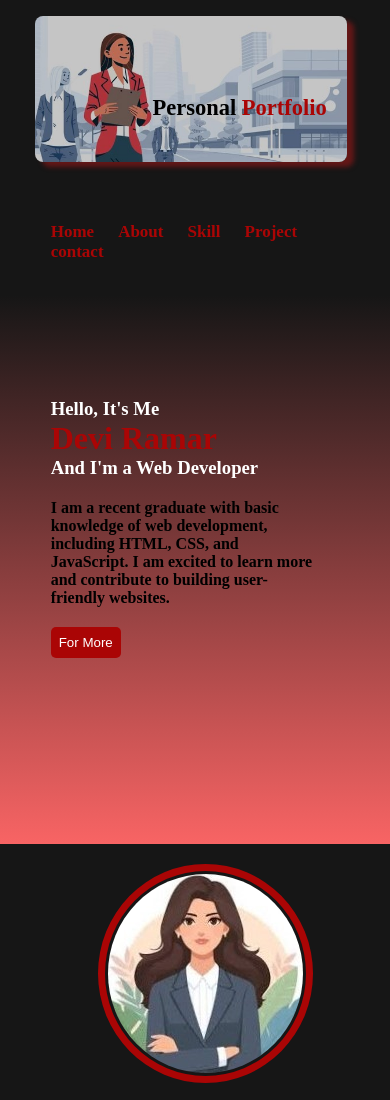
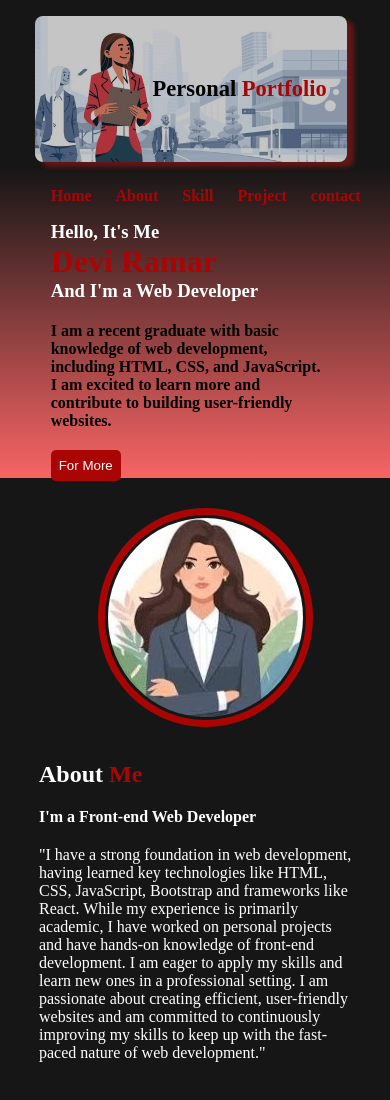
Before and after one commit to DeviRamar/portfolio, a plain HTML site: page index.html in a window 390 px wide. Shown: the top 1100 px of the page. Drawn offline with Linux system fonts and the light colour scheme.

Commit message:
second commit
mobile responcive

```diff
--- a/index.html
+++ b/index.html
@@ -61,7 +61,7 @@
       </div>
       <div id="skill">
         <h2 style="margin-bottom: 20px">SKILL</h2>
-        <div class="skil-text">
+        <div class="skill-text">
           <h3>HTML & CSS Fundamentals :</h3>
           <ul>
             <p>
--- a/style.css
+++ b/style.css
@@ -29,8 +29,8 @@
   } */
   .container {
     background-image: linear-gradient(180deg, #161616 35%, #f86464);
-    height: 100vh;
-    width: 100vw;
+    height: auto;
+    width: auto;
   }
 
   .img {
@@ -99,39 +99,49 @@
     .heading{
       font-size:15px;
       margin-left: 30%;
-      margin-top: 8%;
+      margin-top: -15%;
+    }.img{
+      margin-bottom: 80%;
     }
     .nav{
       padding: 0;
-      margin-top: 30%;
+      margin-top:25%;
     }
     .nav ul li{
       padding-left: 0;
       font-size: 16px;
     }
     .head{
-      margin: 20% 0 0 0;
+      margin: 5% 0 0 0;
       color: #fff;
-
+     }
+  }
+  /* @media screen and (min-width:996px){
+    .home-nav{
+      display: flex;
+      flex-direction: column;
     }
-  }
-  @media screen and (max-width:996px){
-    .img{
-      position: relative;
+    .heading{
+      font-size:20px;
+      margin-left: 40%;
+      margin-top: -2px;
+    }
+    .nav{
+      padding: 0;
+      margin-top: 30%;
+      justify-content: space-around;
     }
     .nav ul li{
-      padding-left: 0;
-      font-size: 17px;
-    }
-    .main{
-      position: absolute;
-      top: 8%;
+      padding: 30px 75px;
     }
     .head{
-      margin-right: 7px;
-      margin-top: 40%;
+      margin: 25% 0 0 20%;
+      color: #fff;
     }
-  }
+    .head p{
+      line-height: 23px;
+    }
+  } */
   @media screen and (max-width:1200px) {
     .nav ul li{
       padding-left: 0;
@@ -143,8 +153,6 @@
     justify-content: center;
     background-color: #161616;
     color: white;
-    width: 100vw;
-    height: 100vh;
   }
 
   #about,
@@ -152,8 +160,8 @@
   #contact {
     background-color: #161616;
     color: white;
-    width: 100vw;
-    height: 100vh;
+    width: auto;
+    height: auto;
   }
 
   .iconimg {
@@ -177,11 +185,11 @@
       justify-content: center;
 
     }
-    .about-text{
-      margin: 0 10%;
+    .about-text{ padding: 0 0 10% 10%;
+
     }
     .iconimg{
-      margin: 20px 25%;
+      margin: 30px 25%;
     }
   }
   #skill {
@@ -195,13 +203,16 @@
     color: #aa0505;
     margin: 15px 0;
   }
-
-  .skill-text {
-    margin-left: 80px;
-  }
   @media screen and (max-width:768px){
     #skill h3{
       margin: 5px 0;
+    }
+    #skill{
+      padding: 10px;
+    }
+    .skill-text li{
+      list-style: none;
+
     }
   }
   #contact {
@@ -217,7 +228,6 @@
     display: flex;
     justify-content: space-around;
     padding: 80px;
-    align-items: center;
   }
 
   .contact-text h3 {
@@ -229,9 +239,13 @@
     height: 50px;
     width: 50px;
   }
-  .con-con{display: flex;}
+  .con-con{
+    display: flex;
+    align-items: center;
+  }
   .con-con div{
     padding-left: 10%;
+
   }
   .footer {
     display: flex;
@@ -254,7 +268,8 @@
   }
   @media screen and (max-width:768px) {
     #contact h2{
-      padding: 0px;
+      padding: 26px 10px;
+
     }
     .icon{
       height: 40px;
@@ -265,6 +280,34 @@
       padding: 10%;
     }
     .con-con{display: flex;
-    padding: 10px;}
-
+    padding: 10px;
+    margin-bottom: 25px;}
+    .footer{
+      padding-bottom: 25px;
+    }
   }
+  /* @media screen and (max-width:996px) {
+    #contact h2{
+      padding: 30px 40px;
+    }
+    .icon{
+      height: 50px;
+      width: 50px;
+    }
+    .contact-text{
+      display: grid;
+      grid-template-columns: 1fr 1fr;
+      padding: 20% 50%;
+    }
+    .con-con{display: flex;
+    margin-bottom: 25%;
+  width: 300px;}
+    .con-con div{
+      text-wrap: wrap;
+      width: 200px;
+    }
+    .footer{
+      padding-top:30%;
+    }
+  }
+   */
```
